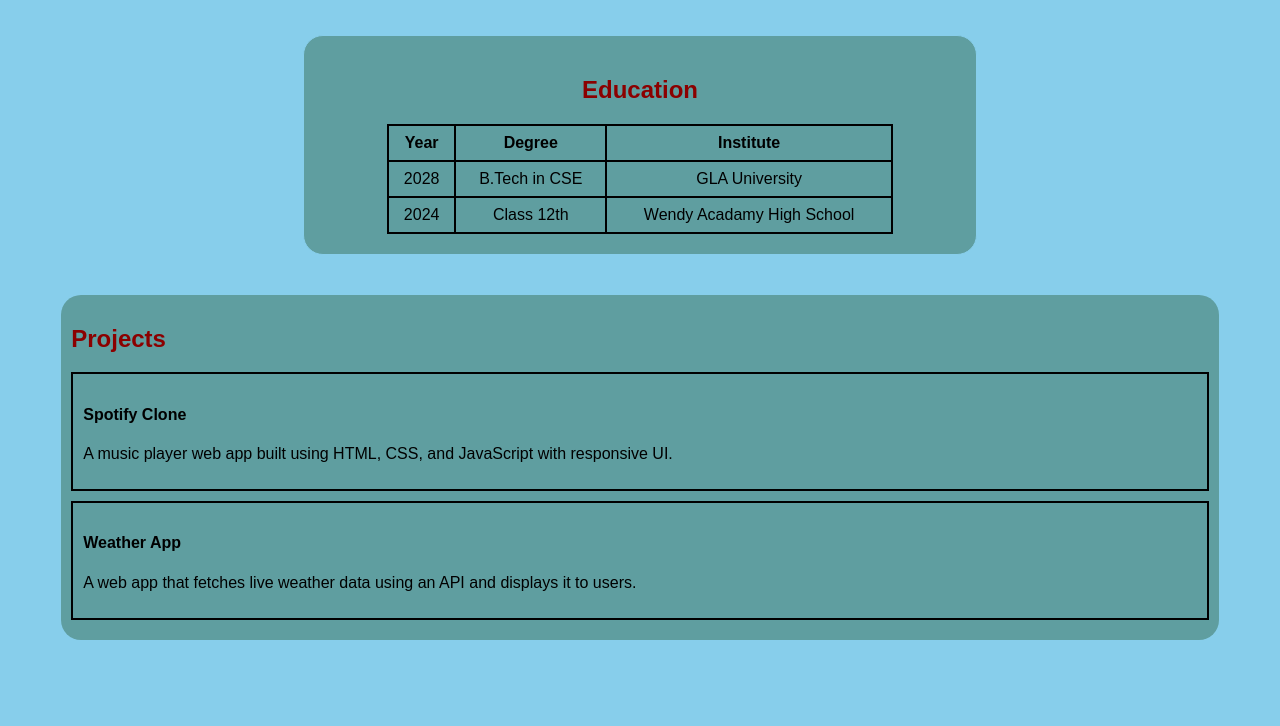
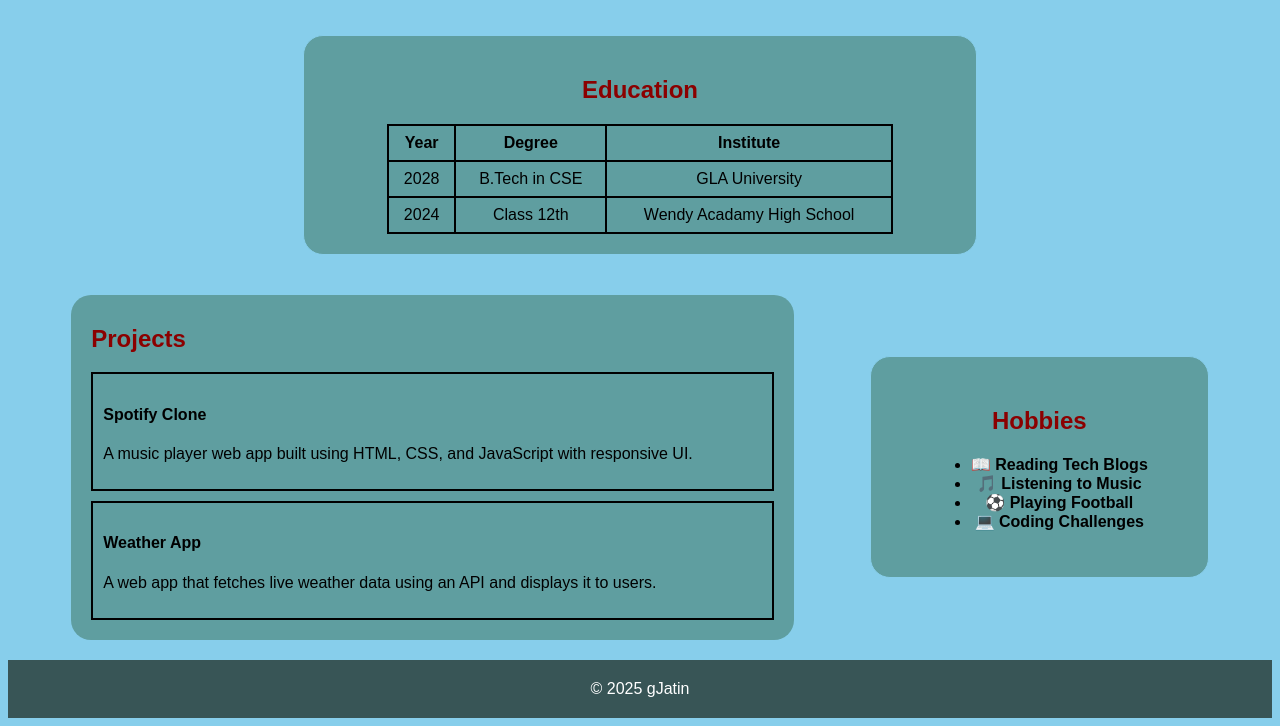
Before and after one commit to Jatin915/FRONTEND, a plain HTML site: page ASSIGNMENT.HTML in a window 1280 px wide. Shown: the part 599-1325 px from the top of the page. Before the commit the page ends 1247 px from the top, so only its background shows below. Drawn offline with Linux system fonts and the light colour scheme.

Commit message:
Added Footer Section

```diff
--- a/ASSIGNMENT.HTML
+++ b/ASSIGNMENT.HTML
@@ -77,7 +77,10 @@
         </table>
     </div>
 
-    <div style="background-color: cadetblue; width: 90%; border-radius: 20px; padding: 10px; margin-top: 40px;">
+    <div style="width: 90%; display: flex; justify-content: space-between; align-items: center; margin-top: 40px;">
+
+        <!-- Projects Section -->
+                <div style="background-color: cadetblue; width: 60%; border-radius: 20px; padding: 10px 20px;">
                         <h2 style="color: darkred;">Projects</h2>
                     <div style="border:2px solid black; padding:10px; margin:10px 0;">
                         <h4>Spotify Clone</h4>
@@ -88,6 +91,22 @@
                         <p>A web app that fetches live weather data using an API and displays it to users.</p>
                     </div>
                 </div>
+
+
+                <div style="text-align: center; width: fit-content; height: fit-content; background-color: cadetblue; border-radius: 20px; border: 1px solid skyblue; padding: 30px 60px;">
+                    <h2 style="color: darkred;">Hobbies</h2>
+                    <ul style="font-weight: bolder;">
+                        <li>📖 Reading Tech Blogs</li>
+                        <li>🎵 Listening to Music</li>
+                        <li>⚽ Playing Football</li>
+                        <li>💻 Coding Challenges</li>
+                    </ul>
+                </div>
+    </div>
     </main>
+
+    <footer style="margin-top:20px; text-align:center; color: white; background-color: rgb(56, 85, 86); padding: 20px;">
+    &copy; 2025 gJatin
+  </footer>
 </body>
 </html>
```
Lines whose indentation alone changed are shown as unchanged.
